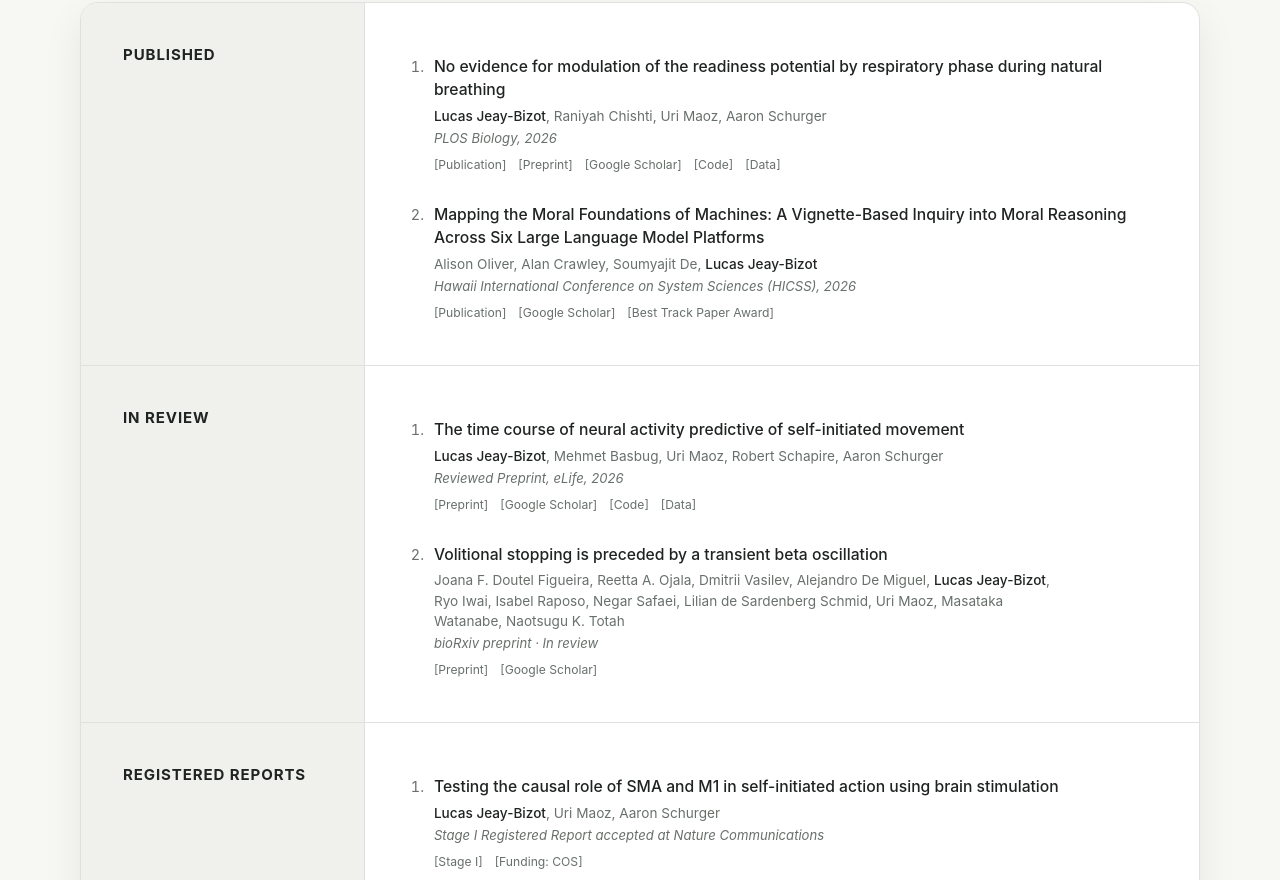
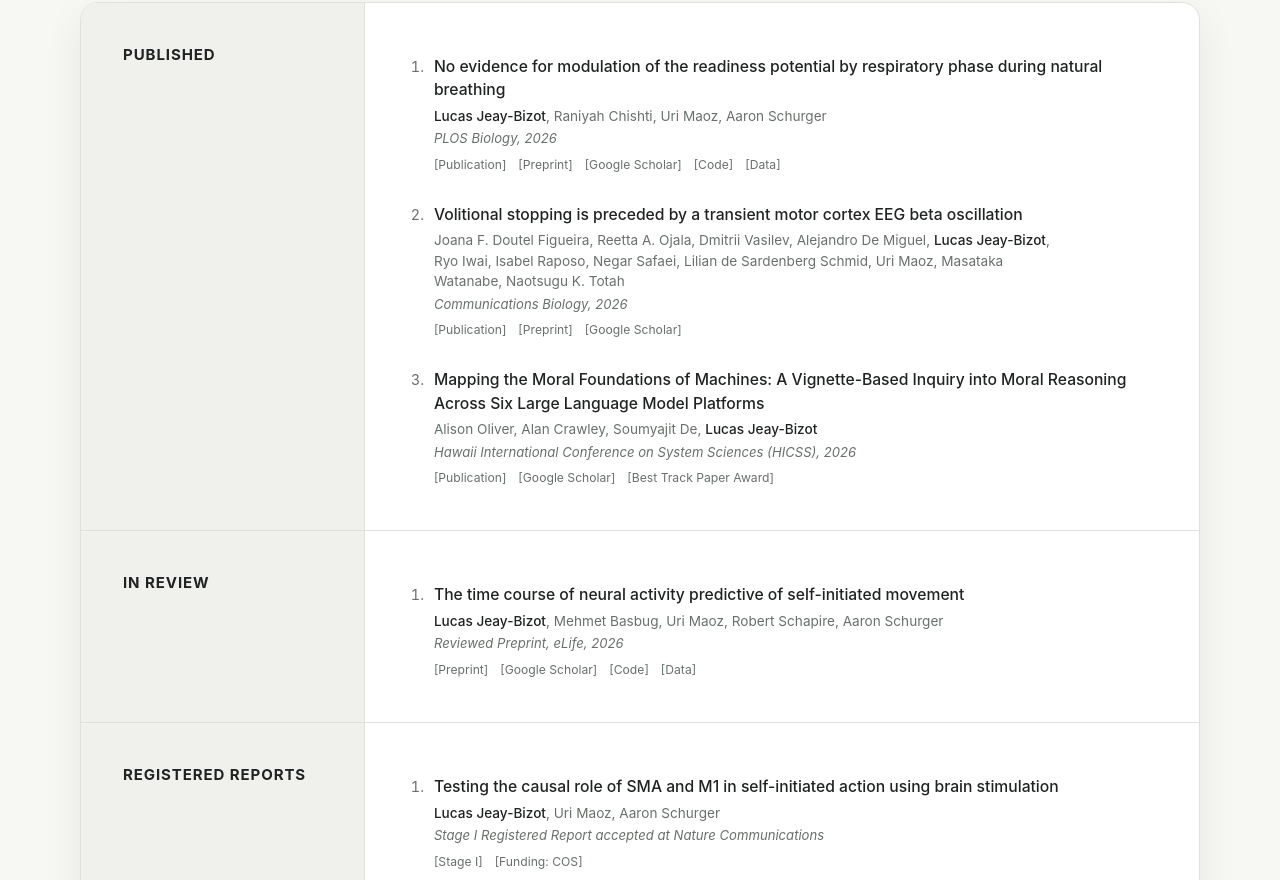
Before and after one commit to lucasjeaybizot/Website, a plain HTML site: page publications_page.html in a window 1280 px wide. Shown: the part 401-1281 px from the top of the page. Drawn offline with Linux system fonts and the light colour scheme.

Commit message:
Updated eduction page

```diff
--- a/publications_page.html
+++ b/publications_page.html
@@ -35,6 +35,17 @@
       </li>
 
       <li class="publication">
+        <p class="pub-title">Volitional stopping is preceded by a transient motor cortex EEG beta oscillation</p>
+        <p class="pub-authors">Joana F. Doutel Figueira, Reetta A. Ojala, Dmitrii Vasilev, Alejandro De Miguel, <span class="pub-me">Lucas Jeay-Bizot</span>, Ryo Iwai, Isabel Raposo, Negar Safaei, Lilian de Sardenberg Schmid, Uri Maoz, Masataka Watanabe, Naotsugu K. Totah</p>
+        <p class="pub-venue">Communications Biology, 2026</p>
+        <div class="pub-links">
+          <a href="https://www.nature.com/articles/s42003-026-11331-4" target="_blank">[Publication]</a>
+          <a href="https://doi.org/10.1101/2024.12.28.630599" target="_blank">[Preprint]</a>
+          <a href="https://scholar.google.com/citations?view_op=view_citation&amp;hl=en&amp;user=JkOmj_sAAAAJ&amp;citation_for_view=JkOmj_sAAAAJ:u-x6o8ySG0sC" target="_blank">[Google Scholar]</a>
+        </div>
+      </li>
+
+      <li class="publication">
         <p class="pub-title">Mapping the Moral Foundations of Machines: A Vignette-Based Inquiry into Moral Reasoning Across Six Large Language Model Platforms</p>
         <p class="pub-authors">Alison Oliver, Alan Crawley, Soumyajit De, <span class="pub-me">Lucas Jeay-Bizot</span></p>
         <p class="pub-venue">Hawaii International Conference on System Sciences (HICSS), 2026</p>
@@ -61,16 +72,6 @@
           <a href="https://scholar.google.com/citations?view_op=view_citation&hl=en&user=JkOmj_sAAAAJ&citation_for_view=JkOmj_sAAAAJ:9yKSN-GCB0IC" target="_blank">[Google Scholar]</a>
           <a href="https://github.com/lucasjeaybizot/Slideshow2025" target="_blank">[Code]</a>
           <a href="https://osf.io/wm95q/overview" target="_blank">[Data]</a>
-        </div>
-      </li>
-
-      <li class="publication">
-        <p class="pub-title">Volitional stopping is preceded by a transient beta oscillation</p>
-        <p class="pub-authors">Joana F. Doutel Figueira, Reetta A. Ojala, Dmitrii Vasilev, Alejandro De Miguel, <span class="pub-me">Lucas Jeay-Bizot</span>, Ryo Iwai, Isabel Raposo, Negar Safaei, Lilian de Sardenberg Schmid, Uri Maoz, Masataka Watanabe, Naotsugu K. Totah</p>
-        <p class="pub-venue">bioRxiv preprint · In review</p>
-        <div class="pub-links">
-          <a href="https://doi.org/10.1101/2024.12.28.630599" target="_blank">[Preprint]</a>
-          <a href="https://scholar.google.com/citations?view_op=view_citation&amp;hl=en&amp;user=JkOmj_sAAAAJ&amp;citation_for_view=JkOmj_sAAAAJ:u-x6o8ySG0sC" target="_blank">[Google Scholar]</a>
         </div>
       </li>
 
```
